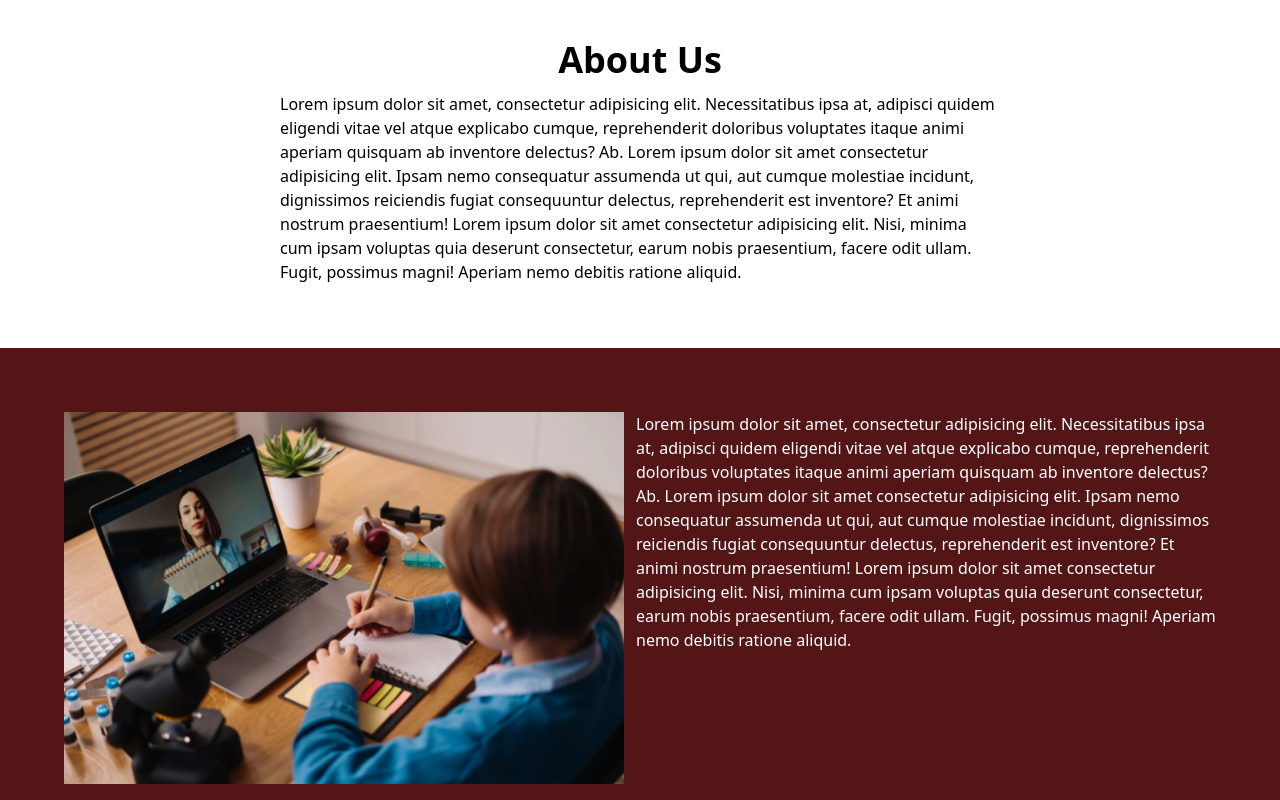
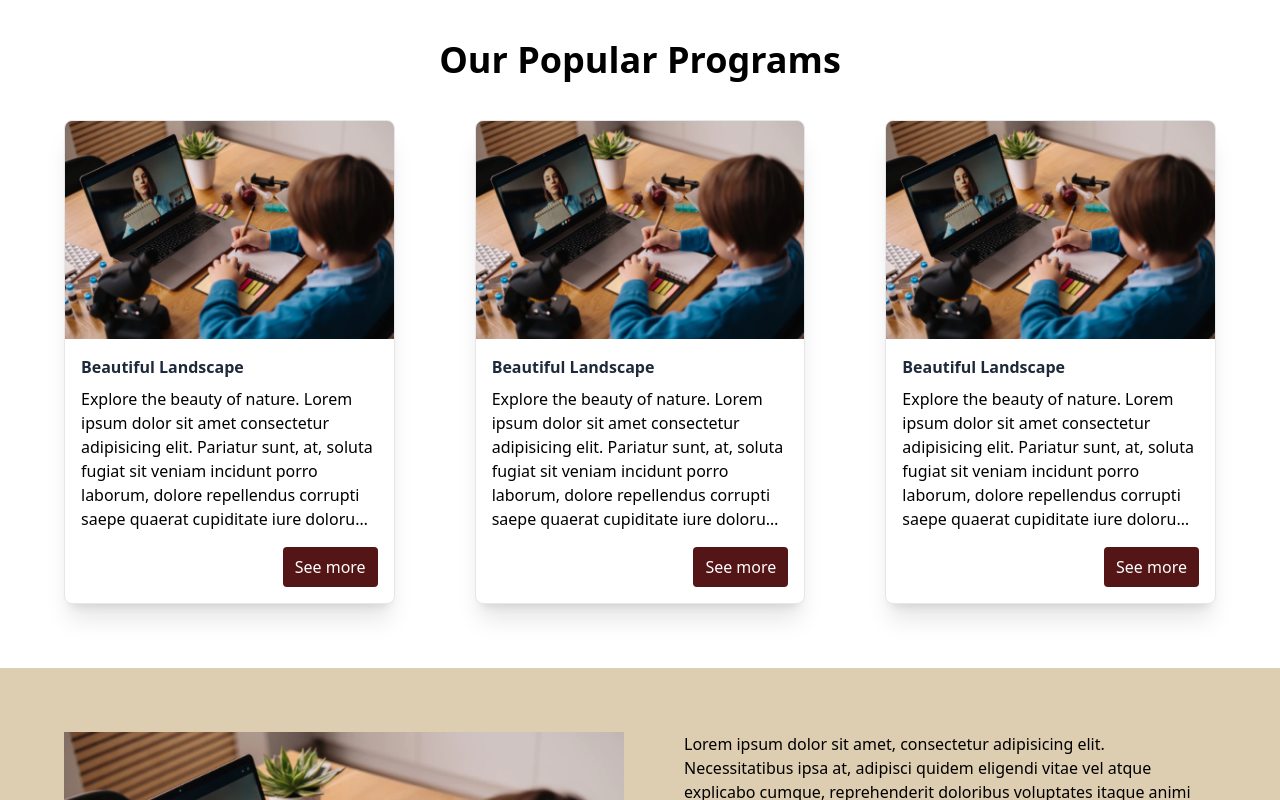
Before and after one commit to jelatz/lanville-vue, a Vue app: page / in a window 1280 px wide. Shown: the part 700-1500 px from the top of the page. Built offline with nearby package versions, Linux system fonts and the light colour scheme.

Commit message:
added section guide and the popular programs section

```diff
--- /dev/null
+++ b/src/components/Card.vue
@@ -0,0 +1,213 @@
+<template>
+  <div :class="[baseClasses, $attrs.class]">
+    <!-- Optional Image -->
+    <div v-if="imageUrl" class="overflow-hidden">
+      <img
+        :src="imageUrl"
+        :alt="imageAlt"
+        :class="imageClasses"
+        class="w-full h-full object-cover"
+      />
+    </div>
+
+    <!-- Card Content -->
+    <div :class="contentPaddingClasses">
+      <!-- Header Slot -->
+      <div v-if="$slots.header" class="mb-4">
+        <slot name="header"></slot>
+      </div>
+
+      <!-- Title -->
+      <h3 v-if="title" :class="titleClasses" class="font-bold mb-2">
+        {{ title }}
+      </h3>
+
+      <!-- Subtitle -->
+      <p v-if="subtitle" class="text-sm text-gray-600 mb-3">
+        {{ subtitle }}
+      </p>
+
+      <!-- Default Content Slot -->
+      <div v-if="$slots.default">
+        <slot></slot>
+      </div>
+
+      <!-- Footer Slot -->
+      <div v-if="$slots.footer" class="mt-4">
+        <slot name="footer"></slot>
+      </div>
+    </div>
+  </div>
+</template>
+
+<script setup lang="ts">
+import { computed } from 'vue';
+
+interface Props {
+  title?: string;
+  subtitle?: string;
+  imageUrl?: string;
+  imageAlt?: string;
+  variant?: 'default' | 'primary' | 'secondary' | 'outlined';
+  padding?: 'none' | 'sm' | 'md' | 'lg';
+  rounded?: 'none' | 'sm' | 'md' | 'lg' | 'xl' | 'full';
+  shadow?: 'none' | 'sm' | 'md' | 'lg' | 'xl';
+  imageHeight?: string;
+  hover?: boolean;
+}
+
+const props = withDefaults(defineProps<Props>(), {
+  variant: 'default',
+  padding: 'md',
+  rounded: 'lg',
+  shadow: 'md',
+  imageAlt: 'Card image',
+  imageHeight: 'h-48',
+  hover: false
+});
+
+const baseClasses = computed(() => {
+  const variantClasses = {
+    default: 'bg-white border border-gray-200',
+    primary: 'bg-[#541517] text-white',
+    secondary: 'bg-[#DDCDB1] text-black',
+    outlined: 'bg-transparent border-2 border-gray-300'
+  };
+
+  const roundedClasses = {
+    none: '',
+    sm: 'rounded-sm',
+    md: 'rounded-md',
+    lg: 'rounded-lg',
+    xl: 'rounded-xl',
+    full: 'rounded-full'
+  };
+
+  const shadowClasses = {
+    none: '',
+    sm: 'shadow-sm',
+    md: 'shadow-md',
+    lg: 'shadow-lg',
+    xl: 'shadow-xl'
+  };
+
+  const hoverClass = props.hover ? 'transition-transform duration-300 hover:scale-105 hover:shadow-xl' : '';
+
+  return `${variantClasses[props.variant]} ${roundedClasses[props.rounded]} ${shadowClasses[props.shadow]} ${hoverClass} overflow-hidden`;
+});
+
+const contentPaddingClasses = computed(() => {
+  const paddingClasses = {
+    none: '',
+    sm: 'p-3',
+    md: 'p-4',
+    lg: 'p-6'
+  };
+
+  return paddingClasses[props.padding];
+});
+
+const imageClasses = computed(() => {
+  return props.imageHeight;
+});
+
+const titleClasses = computed(() => {
+  return props.variant === 'primary' ? 'text-white' : 'text-gray-800';
+});
+
+defineOptions({
+  inheritAttrs: false
+});
+</script>
+
+<style scoped></style>
+
+
+<!--
+=== CARD COMPONENT USAGE EXAMPLES ===
+
+=== Basic Card with Title ===
+<Card title="Welcome" subtitle="Get started with our platform">
+  <p>This is the card content.</p>
+</Card>
+
+=== Card with Image ===
+<Card
+  title="Beautiful Landscape"
+  imageUrl="/path/to/image.jpg"
+  imageAlt="Landscape photo"
+  imageHeight="h-64"
+>
+  <p>Explore the beauty of nature.</p>
+</Card>
+
+=== Card with Variants ===
+<Card variant="primary" title="Primary Card">
+  <p>This card uses the primary color scheme.</p>
+</Card>
+
+<Card variant="secondary" title="Secondary Card">
+  <p>This card uses the secondary color scheme.</p>
+</Card>
+
+<Card variant="outlined" title="Outlined Card">
+  <p>This card has a border outline.</p>
+</Card>
+
+=== Card with Hover Effect ===
+<Card title="Hover Me" :hover="true">
+  <p>This card scales up on hover.</p>
+</Card>
+
+=== Card with Custom Slots ===
+<Card>
+  <template #header>
+    <div class="flex items-center gap-2">
+      <span>🎓</span>
+      <h2 class="text-xl font-bold">Course Title</h2>
+    </div>
+  </template>
+
+  <p>Course description goes here.</p>
+
+  <template #footer>
+    <button class="bg-[#541517] text-white px-4 py-2 rounded">Enroll Now</button>
+  </template>
+</Card>
+
+=== Card with Custom Classes ===
+<Card
+  title="Custom Styled Card"
+  padding="lg"
+  rounded="xl"
+  shadow="xl"
+  class="max-w-md mx-auto border-2 border-[#541517]"
+>
+  <p>This card has custom styling applied.</p>
+</Card>
+
+=== Grid of Cards ===
+<div class="grid grid-cols-1 md:grid-cols-2 lg:grid-cols-3 gap-6 p-8">
+  <Card
+    v-for="item in items"
+    :key="item.id"
+    :title="item.title"
+    :imageUrl="item.image"
+    :hover="true"
+  >
+    <p>{{ item.description }}</p>
+    <template #footer>
+      <a :href="item.link" class="text-[#541517] font-semibold">Learn More →</a>
+    </template>
+  </Card>
+</div>
+
+=== Card without Padding (for full-width content) ===
+<Card padding="none" rounded="xl">
+  <img src="/hero.jpg" alt="Hero" class="w-full h-64 object-cover">
+  <div class="p-6">
+    <h3 class="text-xl font-bold mb-2">Full Width Image</h3>
+    <p>Content with custom padding inside.</p>
+  </div>
+</Card>
+-->
--- a/src/components/Hero.vue
+++ b/src/components/Hero.vue
@@ -25,10 +25,8 @@ import "swiper/css/pagination";
         <div class="absolute inset-y-1/2 w-full md:inset-y-50 z-30">
             <div class="backdrop-blur-sm bg-black/30 rounded-r-xl border border-white/20 shadow-2xl p-8 max-w-3xl">
                 <div class="text-center text-white">
-                    <div class="text-xl md:text-2xl font-bold mb-4 drop-shadow-lg">Welcome to <span
-                            class="block">Lanville
-                            Academy</span></div>
-                    <p class="text-md md:text-lg mb-6 drop-shadow-lg">Empowering Minds, Shaping Futures</p>
+                    <div class="text-xl md:text-2xl font-bold mb-4 drop-shadow-lg">Unlock Your Potential Through <span class="block">Quality Online Learning</span></div>
+                    <p class="text-md md:text-md mb-6 drop-shadow-lg">Discover easy-to-follow tutorials and programs that empower you to grow, improve, and achieve your goals no matter where you are.</p>
                     <a href="#"
                         class="bg-[#541517] hover:bg-[#3e0f11] text-white font-semibold text-lg py-3 px-6 rounded-lg shadow-lg hover:shadow-xl transition duration-300 drop-shadow-lg">Explore
                         Programs</a>
--- a/src/views/Home.vue
+++ b/src/views/Home.vue
@@ -1,51 +1,119 @@
 <template>
   <Hero />
   <div class="max-full mx-auto">
-        <!-- WHO WE ARE SECTION-->
+    <!-- OUR POPULAR PROGRAMS SECTION-->
     <Section variant="default" padding="xl">
       <div class="container">
-                <h1 class="text-center text-4xl font-bold mb-3">About Us</h1>
+        <h1 class="text-center text-4xl font-bold mb-10">
+          Our Popular Programs
+        </h1>
 
-                <p class="w-180 block mx-auto">Lorem ipsum dolor sit amet, consectetur adipisicing elit. Necessitatibus ipsa at,
-                    adipisci quidem
-                    eligendi
-                    vitae vel atque explicabo cumque, reprehenderit doloribus voluptates itaque animi aperiam quisquam ab
-                    inventore delectus? Ab. Lorem ipsum dolor sit amet consectetur adipisicing elit. Ipsam nemo consequatur
-                    assumenda ut qui, aut cumque molestiae incidunt, dignissimos reiciendis fugiat consequuntur delectus,
-                    reprehenderit est inventore? Et animi nostrum praesentium! Lorem ipsum dolor sit amet consectetur
-                    adipisicing elit. Nisi, minima cum ipsam voluptas quia deserunt consectetur, earum nobis praesentium,
-                    facere
-                    odit ullam. Fugit, possimus magni! Aperiam nemo debitis ratione aliquid.</p>
+        <div class="grid grid-cols-1 md:grid-cols-2 lg:grid-cols-3 gap-20">
+          <Card
+            v-for="program in popularPrograms"
+            :key="program.id"
+            :title="program.title"
+            :imageUrl="program.imageUrl"
+            :imageAlt="program.imageAlt"
+            imageHeight="h-64"
+            shadow="xl"
+            class="min-h-110"
+            :hover="true"
+          >
+            <p class="line-clamp-6">
+              {{ program.description }}
+            </p>
+
+            <button
+              class="block ml-auto px-3 py-2 mt-4 bg-[#541517] text-white rounded hover:bg-[#3e0f11] transition duration-300 cursor-pointer"
+              @click="handleSeeMore(program.id)"
+            >
+              See more
+            </button>
+          </Card>
+        </div>
       </div>
     </Section>
 
-        <!-- -->
-        <Section variant="primary" padding="xl">
-            <div class="container flex justify-between items-start gap-3 flex-col md:flex-row">
-                <img src="../assets/images/hero-2.png" alt="Sample Image" class="w-140">
+    <!-- FEATURED PROGRAMS -->
+    <Section variant="secondary" padding="xl">
+      <div
+        class="container flex justify-between items-start gap-15 flex-col md:flex-row"
+      >
+        <img
+          src="../assets/images/hero-2.png"
+          alt="Sample Image"
+          class="w-140"
+        />
 
-                <p class="">Lorem ipsum dolor sit amet, consectetur adipisicing elit. Necessitatibus ipsa at,
-                    adipisci quidem
-                    eligendi
-                    vitae vel atque explicabo cumque, reprehenderit doloribus voluptates itaque animi aperiam quisquam ab
-                    inventore delectus? Ab. Lorem ipsum dolor sit amet consectetur adipisicing elit. Ipsam nemo consequatur
-                    assumenda ut qui, aut cumque molestiae incidunt, dignissimos reiciendis fugiat consequuntur delectus,
-                    reprehenderit est inventore? Et animi nostrum praesentium! Lorem ipsum dolor sit amet consectetur
-                    adipisicing elit. Nisi, minima cum ipsam voluptas quia deserunt consectetur, earum nobis praesentium,
-                    facere
-                    odit ullam. Fugit, possimus magni! Aperiam nemo debitis ratione aliquid.</p>
+        <p class="">
+          Lorem ipsum dolor sit amet, consectetur adipisicing elit.
+          Necessitatibus ipsa at, adipisci quidem eligendi vitae vel atque
+          explicabo cumque, reprehenderit doloribus voluptates itaque animi
+          aperiam quisquam ab inventore delectus? Ab. Lorem ipsum dolor sit amet
+          consectetur adipisicing elit. Ipsam nemo consequatur assumenda ut qui,
+          aut cumque molestiae incidunt, dignissimos reiciendis fugiat
+          consequuntur delectus, reprehenderit est inventore? Et animi nostrum
+          praesentium! Lorem ipsum dolor sit amet consectetur adipisicing elit.
+          Nisi, minima cum ipsam voluptas quia deserunt consectetur, earum nobis
+          praesentium, facere odit ullam. Fugit, possimus magni! Aperiam nemo
+          debitis ratione aliquid.
+        </p>
       </div>
     </Section>
+
+    <!-- HOW IT WORKS -->
   </div>
-
-
 </template>
 
 <script setup lang="ts">
+import { ref } from 'vue';
 import Hero from "@/components/Hero.vue";
 import Section from "@/components/Section.vue";
+import Card from "@/components/Card.vue";
+
+interface Program {
+  id: number;
+  title: string;
+  imageUrl: string;
+  imageAlt: string;
+  description: string;
+}
+
+const popularPrograms = ref<Program[]>([
+  {
+    id: 1,
+    title: "Beautiful Landscape",
+    imageUrl: "../../src/assets/images/hero-2.png",
+    imageAlt: "Landscape photo",
+    description: "Explore the beauty of nature. Lorem ipsum dolor sit amet consectetur adipisicing elit. Pariatur sunt, at, soluta fugiat sit veniam incidunt porro laborum, dolore repellendus corrupti saepe quaerat cupiditate iure dolorum accusamus dolorem iste sed. Lorem ipsum, dolor sit amet consectetur adipisicing elit. Corporis repudiandae beatae ipsam. Porro fugiat ea illum necessitatibus odio sed? Omnis commodi suscipit, nostrum quisquam perspiciatis eos. Culpa expedita ipsam perferendis?"
+  },
+  {
+    id: 2,
+    title: "Beautiful Landscape",
+    imageUrl: "../../src/assets/images/hero-2.png",
+    imageAlt: "Landscape photo",
+    description: "Explore the beauty of nature. Lorem ipsum dolor sit amet consectetur adipisicing elit. Pariatur sunt, at, soluta fugiat sit veniam incidunt porro laborum, dolore repellendus corrupti saepe quaerat cupiditate iure dolorum accusamus dolorem iste sed. Lorem ipsum, dolor sit amet consectetur adipisicing elit. Corporis repudiandae beatae ipsam. Porro fugiat ea illum necessitatibus odio sed? Omnis commodi suscipit, nostrum quisquam perspiciatis eos. Culpa expedita ipsam perferendis?"
+  },
+  {
+    id: 3,
+    title: "Beautiful Landscape",
+    imageUrl: "../../src/assets/images/hero-2.png",
+    imageAlt: "Landscape photo",
+    description: "Explore the beauty of nature. Lorem ipsum dolor sit amet consectetur adipisicing elit. Pariatur sunt, at, soluta fugiat sit veniam incidunt porro laborum, dolore repellendus corrupti saepe quaerat cupiditate iure dolorum accusamus dolorem iste sed. Lorem ipsum, dolor sit amet consectetur adipisicing elit. Corporis repudiandae beatae ipsam. Porro fugiat ea illum necessitatibus odio sed? Omnis commodi suscipit, nostrum quisquam perspiciatis eos. Culpa expedita ipsam perferendis?"
+  }
+]);
+
+const handleSeeMore = (programId: number) => {
+  // Navigate to program detail or show modal
+  console.log(`Viewing program ${programId}`);
+  // Example: router.push(`/programs/${programId}`)
+};
 </script>
 
 <style scoped>
-.container{max-width: 80rem;margin: 0 auto;}
+.container {
+  max-width: 80rem;
+  margin: 0 auto;
+}
 </style>
```
Also changed, not shown: src/assets/main.css (+7 -0 lines), 1 other file (tests, documents, lock files or other folders). Lines whose indentation alone changed are shown as unchanged.
